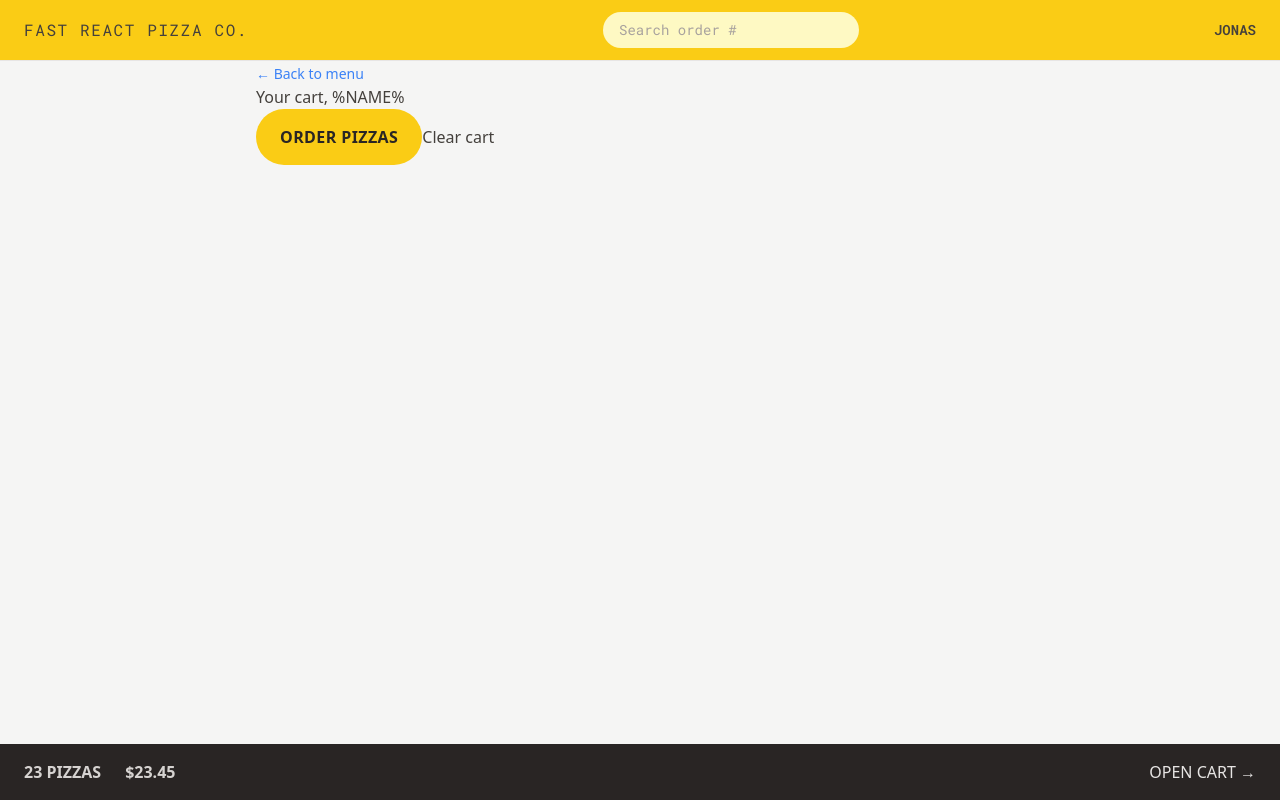
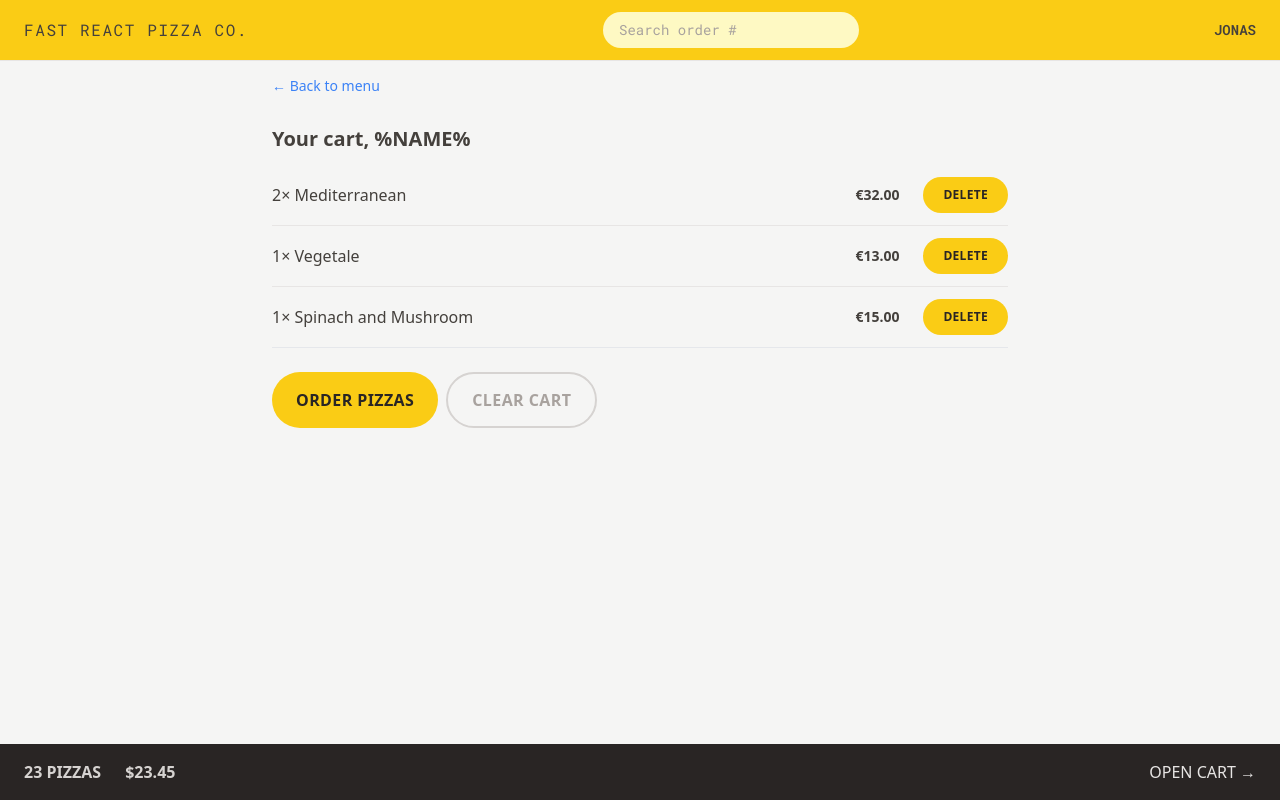
Before and after one commit to saodat-riskiyeva/fast-react-pizza, a React (Vite) app: page /cart in a window 1280 px wide. Built offline with nearby package versions, Linux system fonts and the light colour scheme.

Commit message:
styling the cart

```diff
--- a/src/features/cart/Cart.jsx
+++ b/src/features/cart/Cart.jsx
@@ -1,6 +1,7 @@
 import { Link } from 'react-router-dom';
 import LinkButton from '../../ui/LinkButton';
 import Button from '../../ui/Button';
+import CartItem from './CartItem';
 
 const fakeCart = [
   {
@@ -30,17 +31,23 @@
   const cart = fakeCart;
 
   return (
-    <div>
+    <div className="px-4 py-3">
       <LinkButton to="/menu">&larr; Back to menu</LinkButton>
 
-      <h2>Your cart, %NAME%</h2>
+      <h2 className="mt-7 text-xl font-semibold">Your cart, %NAME%</h2>
 
-      <div>
+      <ul className="mt-3 divide-y divide-stone-200 border-b">
+        {cart.map((item) => (
+          <CartItem item={item} key={item.key} />
+        ))}
+      </ul>
+
+      <div className="mt-6 space-x-2">
         <Button to="/order/new" type="primary">
           Order pizzas
         </Button>
 
-        <button>Clear cart</button>
+        <Button type="secondary"> Clear cart</Button>
       </div>
     </div>
   );
--- a/src/features/cart/CartItem.jsx
+++ b/src/features/cart/CartItem.jsx
@@ -1,15 +1,17 @@
-import { formatCurrency } from "../../utils/helpers";
+import Button from '../../ui/Button';
+import { formatCurrency } from '../../utils/helpers';
 
 function CartItem({ item }) {
   const { pizzaId, name, quantity, totalPrice } = item;
 
   return (
-    <li>
-      <p>
+    <li className="py-3 sm:flex sm:items-center sm:justify-between">
+      <p className="mb-1 sm:mb-0">
         {quantity}&times; {name}
       </p>
-      <div>
-        <p>{formatCurrency(totalPrice)}</p>
+      <div className="flex items-center justify-between sm:gap-6">
+        <p className="text-sm font-bold">{formatCurrency(totalPrice)}</p>
+        <Button type="small">Delete </Button>
       </div>
     </li>
   );
--- a/src/ui/Button.jsx
+++ b/src/ui/Button.jsx
@@ -7,6 +7,8 @@
   const styles = {
     primary: base + ' px-4 py-3 md:px-6 md:py-4',
     small: base + ' px-4 py-2 md:px-5 md:py-2.5 text-xs',
+    secondary:
+      'inline-block rounded-full border-2 border-stone-300 font-semibold uppercase tracking-wide text-stone-400 transition-colors duration-300 hover:bg-stone-300 hover:text-stone-800 focus:text-stone-800 focus:bg-stone-300 focus:outline-none focus:ring focus:ring-stone-200 disabled:cursor-not-allowed px-4 py-2.5 md:px-6 md:py-3.5 focus:ring-offset-2',
   };
 
   if (to)
```
